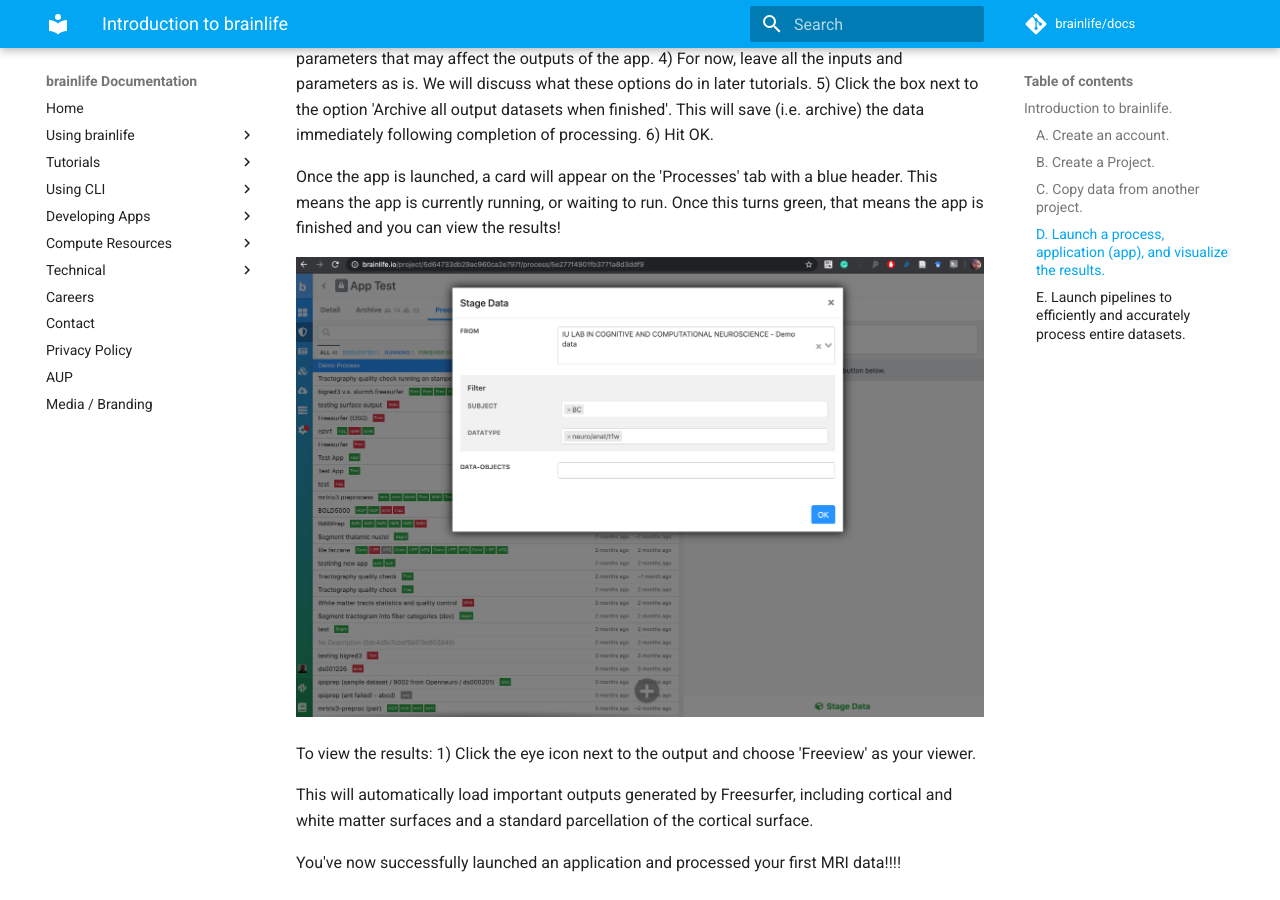
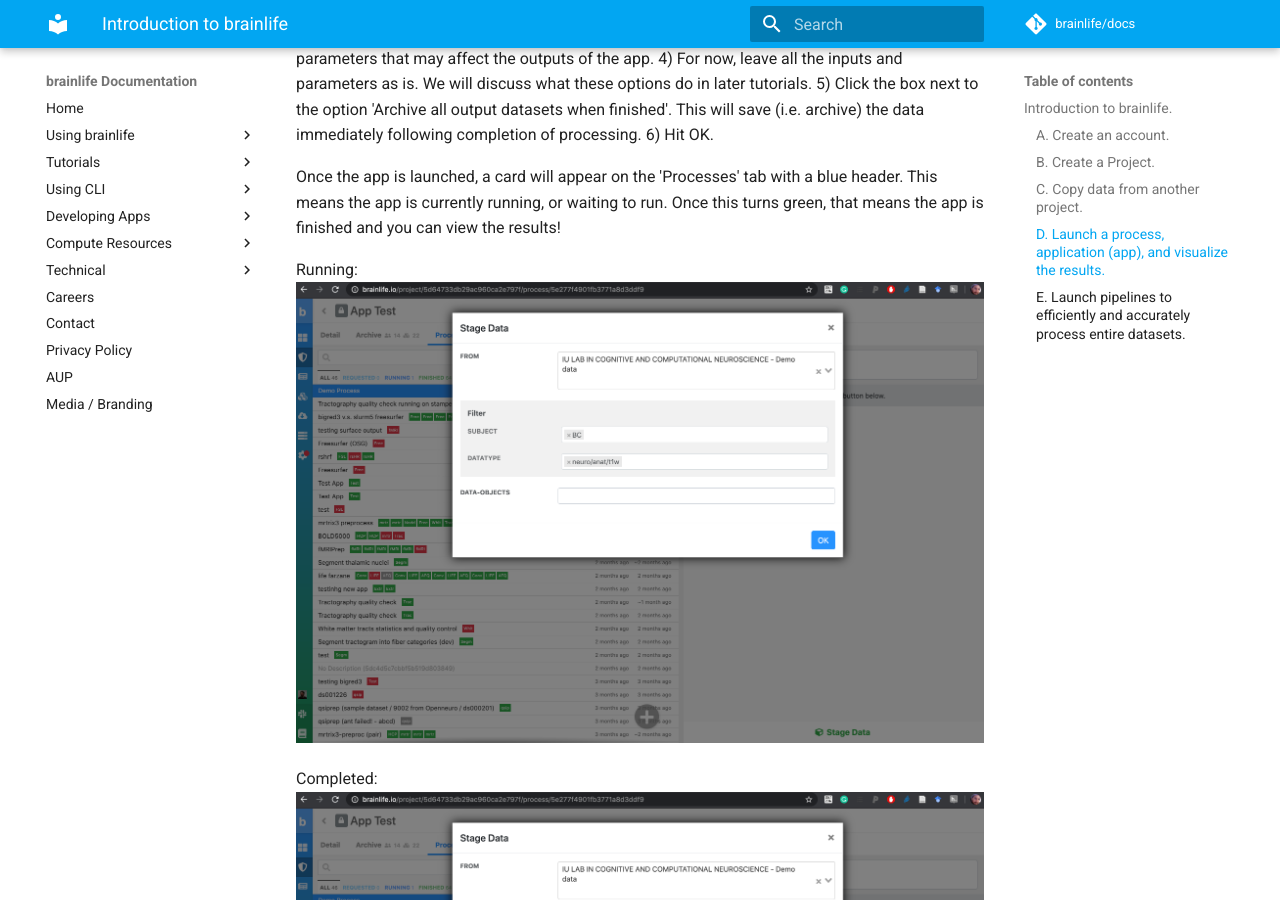
Before and after one commit to brainlife/docs, an MkDocs documentation site: the page built from docs/tutorial/introduction-to-brainlife.md, in a window 1280 px wide and 900 px high, scrolled down 4227 px. Built offline with MkDocs 1.6.1 and Material for MkDocs 9.7.7, drawn with Linux system fonts in a browser that asks for light colours; comment, search, counter and statistics services are not loaded.

Commit message:
Update introduction-to-brainlife.md

```diff
--- a/docs/tutorial/introduction-to-brainlife.md
+++ b/docs/tutorial/introduction-to-brainlife.md
@@ -96,7 +96,11 @@
 
 Once the app is launched, a card will appear on the 'Processes' tab with a blue header. This means the app is currently running, or waiting to run. Once this turns green, that means the app is finished and you can view the results!
 
-![Import Data From Other Project](https://github.com/brainlife/docs/blob/master/docs/img/projects.processes.stagedata.selecteddata.png)
+Running:
+![Blue-header](https://github.com/brainlife/docs/blob/master/docs/img/projects.processes.stagedata.selecteddata.png)
+
+Completed:
+![Green-header](https://github.com/brainlife/docs/blob/master/docs/img/projects.processes.stagedata.selecteddata.png)
 
 To view the results:
 1) Click the eye icon next to the output and choose 'Freeview' as your viewer.
```
